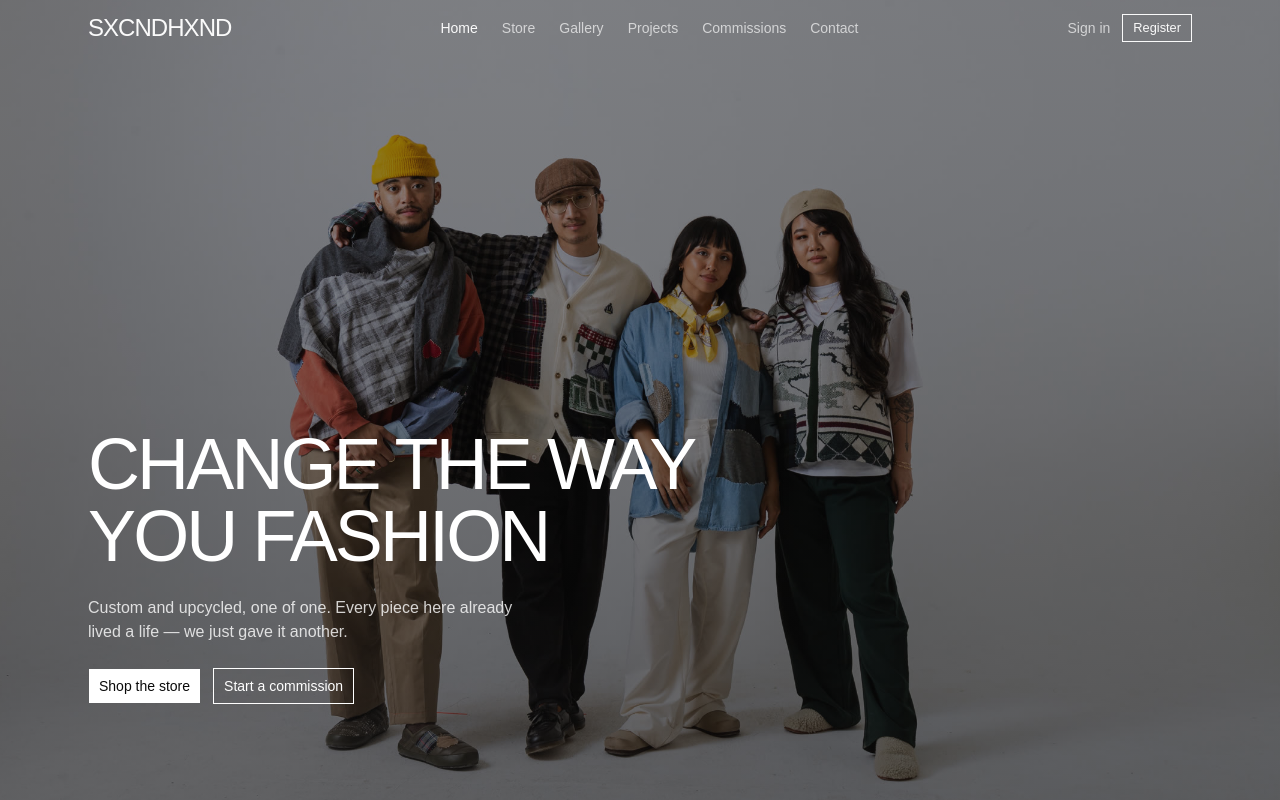
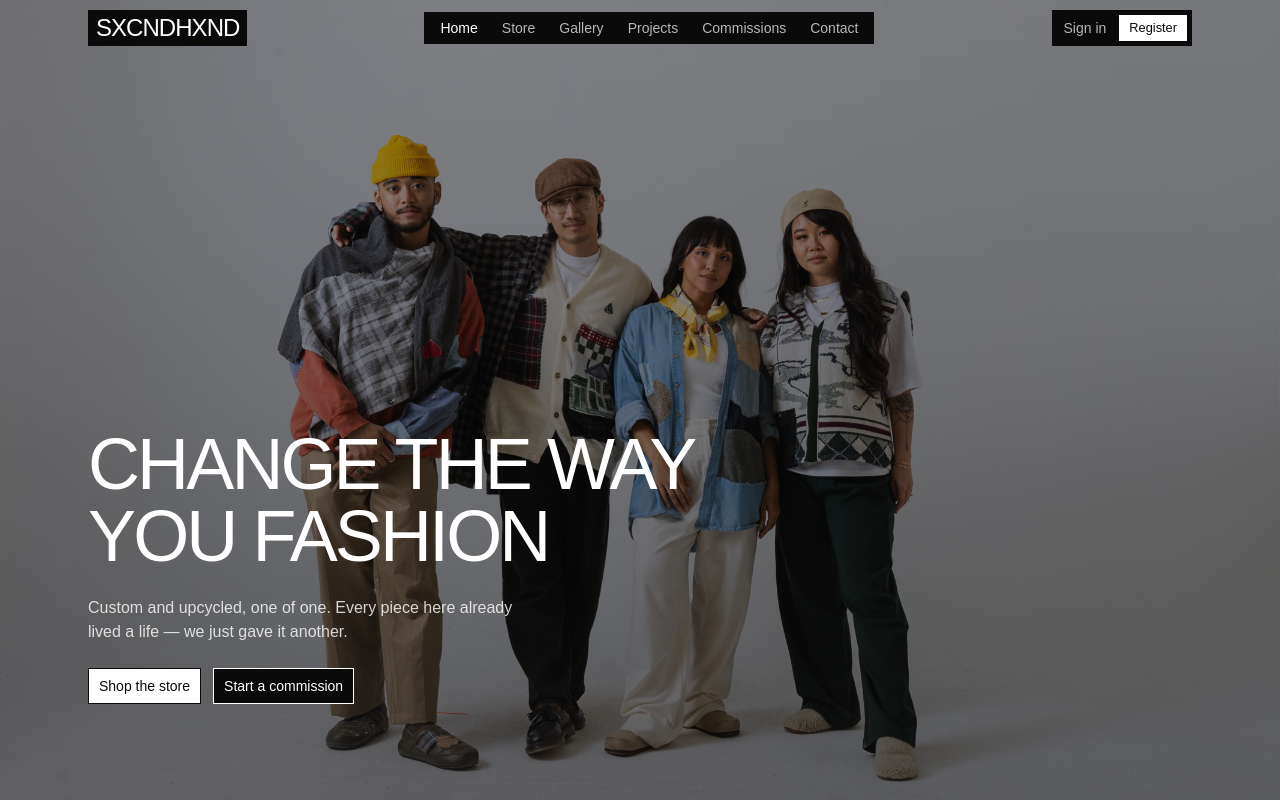
Before and after one commit to iFallenDawn/sxcndhxnd, a React (Vite) app in the folder frontend/: page / in a window 1280 px wide. Shown: the top 800 px of the page. Built offline with nearby package versions, Linux system fonts and the light colour scheme; no server answers.

Commit message:
fix hero and navbar controls to carry opaque surfaces over the hero image

```diff
--- a/frontend/src/components/brand/Logo.tsx
+++ b/frontend/src/components/brand/Logo.tsx
@@ -9,8 +9,9 @@ import { cn } from '@/lib/utils'
  * interior — and must never be inverted or recolored to follow the
  * surrounding text color: a light-on-dark rendering reads as blackface.
  * That is why these fills are theme tokens rather than `currentColor`.
- * To keep the mark legible on a dark surface, put a light backing behind
- * it (see the navbar's over-hero state) instead of flipping its colors.
+ * To keep the mark legible on a dark surface or a photo, put a light,
+ * opaque backing behind it instead of flipping its colors. (The navbar
+ * uses the text wordmark, not this mark.)
  *
  * Source aspect ratio is 181.82 x 198 (taller than wide), so size this with
  * a height and let the width follow — the default is `h-8 w-auto`.
--- a/frontend/src/components/home/Hero.tsx
+++ b/frontend/src/components/home/Hero.tsx
@@ -45,12 +45,12 @@ export function Hero() {
         />
       </motion.div>
 
-      {/* Scrim so the headline and the transparent navbar's light text stay
-          legible over the bright studio backdrop. v1 used roughly 0.2/0.4/0.6
-          top-to-bottom; measured against this photo (light grey seamless
-          backdrop) that left the navbar/logo area under 3:1 contrast, so the
-          top stop is raised to 0.45 here — verified by pixel-sampling the
-          rendered page (see report). */}
+      {/* Scrim for the headline and body copy over the bright studio
+          backdrop. v1 used roughly 0.2/0.4/0.6 top-to-bottom; the top stop is
+          raised to 0.45 here for this photo's light grey seamless. The
+          controls (both CTAs below, and the navbar while it's transparent)
+          don't rely on it: each carries its own opaque chip, per the overlay
+          rule in CLAUDE.md. */}
       <div className="absolute inset-0 bg-gradient-to-t from-foreground/60 via-foreground/50 to-foreground/45" />
 
       <div className="relative z-10 mx-auto flex w-full max-w-6xl flex-col gap-6 px-4 pb-16 sm:px-6 sm:pb-24">
@@ -71,14 +71,18 @@ export function Hero() {
 
         <Reveal delay={0.2}>
           <div className="flex flex-wrap gap-3">
-            <Button asChild size="lg" className="bg-background text-foreground hover:bg-background/85">
+            {/* Opaque, tone-differentiated chips (light = primary, dark =
+                secondary), hovers included — never outline/ghost over the
+                photo. Each has a contrasting 1px edge so its shape survives
+                a backdrop of its own tone (the fill is what carries the
+                text contrast, not the edge). */}
+            <Button asChild size="lg" className="border-foreground bg-background text-foreground hover:bg-muted">
               <Link to="/store">Shop the store</Link>
             </Button>
             <Button
               asChild
               size="lg"
-              variant="outline"
-              className="border-background bg-transparent text-background hover:bg-background/10 hover:text-background"
+              className="border-background bg-foreground text-background hover:bg-primary hover:text-background"
             >
               <Link to="/commissions/request">Start a commission</Link>
             </Button>
--- a/frontend/src/components/layout/Navbar.tsx
+++ b/frontend/src/components/layout/Navbar.tsx
@@ -22,6 +22,19 @@ const PRIMARY_LINKS = [
   { to: '/commissions/request', label: 'Commissions' },
   { to: '/contact', label: 'Contact' },
 ]
+
+/**
+ * Opaque surfaces for controls that sit directly on the hero photo while the
+ * nav is transparent (CLAUDE.md: anything overlaying an image carries its own
+ * opaque surface). Tone-differentiated, never transparent — the photo behind
+ * can be any colour, so nothing here may lean on it or on the hero's scrim.
+ * Hovers stay opaque too (a different solid token, not an alpha).
+ */
+const OVER_HERO_CHIP = {
+  dark: 'bg-foreground text-background',
+  light: 'bg-background text-foreground hover:bg-muted hover:text-foreground',
+  muted: 'bg-muted-foreground text-background hover:bg-foreground hover:text-background',
+}
 
 /** Scroll distance (px) past which the nav is considered "scrolled". */
 const SCROLL_THRESHOLD = 8
@@ -64,7 +77,14 @@ function NavLinks({ onNavigate }: { onNavigate?: () => void }) {
   )
 }
 
-function AuthLinks({ onNavigate }: { onNavigate?: () => void }) {
+function AuthLinks({
+  onNavigate,
+  overHero = false,
+}: {
+  onNavigate?: () => void
+  /** Sitting on the hero photo: render the buttons as opaque chips. */
+  overHero?: boolean
+}) {
   const hasHydrated = useAuthStore((state) => state.hasHydrated)
   const isAuthenticated = useAuthStore((state) => state.isAuthenticated())
   const user = useAuthStore((state) => state.user)
@@ -88,7 +108,16 @@ function AuthLinks({ onNavigate }: { onNavigate?: () => void }) {
         >
           Sign in
         </Link>
-        <Button asChild size="sm" variant="outline" className="border-current bg-transparent text-current hover:bg-current/10 hover:text-current">
+        <Button
+          asChild
+          size="sm"
+          variant="outline"
+          className={
+            overHero
+              ? cn('border-transparent', OVER_HERO_CHIP.light)
+              : 'border-current bg-transparent text-current hover:bg-current/10 hover:text-current'
+          }
+        >
           <Link to="/register" onClick={onNavigate}>
             Register
           </Link>
@@ -126,7 +155,16 @@ function AuthLinks({ onNavigate }: { onNavigate?: () => void }) {
       >
         {user?.email}
       </Link>
-      <Button size="sm" variant="outline" className="border-current bg-transparent text-current hover:bg-current/10 hover:text-current" onClick={handleSignOut}>
+      <Button
+        size="sm"
+        variant="outline"
+        className={
+          overHero
+            ? cn('border-transparent', OVER_HERO_CHIP.muted)
+            : 'border-current bg-transparent text-current hover:bg-current/10 hover:text-current'
+        }
+        onClick={handleSignOut}
+      >
         Sign out
       </Button>
     </div>
@@ -148,6 +186,7 @@ export function Navbar() {
   // Solid whenever there's no hero to sit over, or once the page has
   // scrolled past it. Transparent only in the narrow "hero, unscrolled" case.
   const isSolid = !hasHero || isScrolled
+  const overHero = !isSolid
 
   // Close the mobile menu on route change. Adjusted during render (rather
   // than in an effect) per https://react.dev/learn/you-might-not-need-an-effect#adjusting-some-state-when-a-prop-changes.
@@ -167,29 +206,46 @@ export function Navbar() {
       )}
     >
       <div className="mx-auto flex h-14 max-w-6xl items-center justify-between px-4 sm:px-6">
-        {/* Wordmark rather than the face mark, following v1: it inherits the
-            nav's current color, so it stays legible over the hero without the
-            figurative mark needing a backing or a colour flip. */}
-        <Link to="/" className="flex items-center" aria-label="sxcndhxnd home">
+        {/* Wordmark rather than the face mark, following v1. Over the hero
+            it sits on a dark chip (the photo behind it can be any colour);
+            in the solid nav it's plain text in the nav's current colour. */}
+        <Link
+          to="/"
+          className={cn('flex items-center', overHero && cn(OVER_HERO_CHIP.dark, 'px-2 py-0.5'))}
+          aria-label="sxcndhxnd home"
+        >
           <span className="heading-display text-xl text-current sm:text-2xl">
             sxcndhxnd
           </span>
         </Link>
 
-        <nav className="hidden items-center gap-6 md:flex">
+        {/* Over the hero, the links and the auth cluster each get a dark
+            chip; the Register/Sign out buttons inside are light/muted chips
+            so they still read as buttons against it. */}
+        <nav
+          className={cn(
+            'hidden items-center gap-6 md:flex',
+            overHero && cn(OVER_HERO_CHIP.dark, 'px-4 py-1.5'),
+          )}
+        >
           <NavLinks />
         </nav>
 
-        <div className="hidden md:flex">
-          <AuthLinks />
+        <div className={cn('hidden md:flex', overHero && cn(OVER_HERO_CHIP.dark, 'py-1 pr-1 pl-3'))}>
+          <AuthLinks overHero={overHero} />
         </div>
 
         <Sheet open={isMenuOpen} onOpenChange={setIsMenuOpen}>
           <SheetTrigger asChild>
             <Button
-              variant="ghost"
+              variant={overHero ? 'default' : 'ghost'}
               size="icon"
-              className="text-current hover:text-current md:hidden"
+              className={cn(
+                'md:hidden',
+                overHero
+                  ? 'bg-foreground text-background hover:bg-primary hover:text-background'
+                  : 'text-current hover:text-current',
+              )}
               aria-label="Open menu"
             >
               <Menu />
```
Also changed, not shown: frontend/src/lib/hero-context.tsx (+8 -6 lines).
